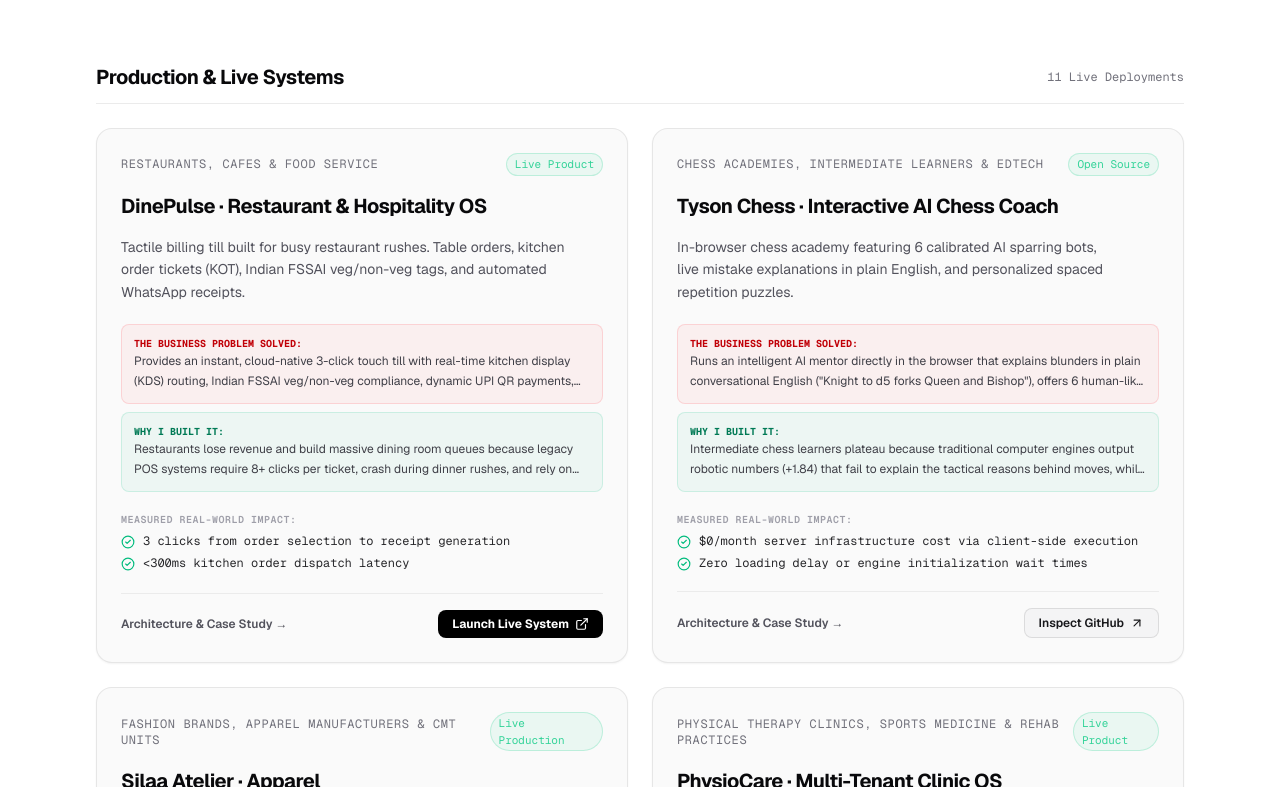
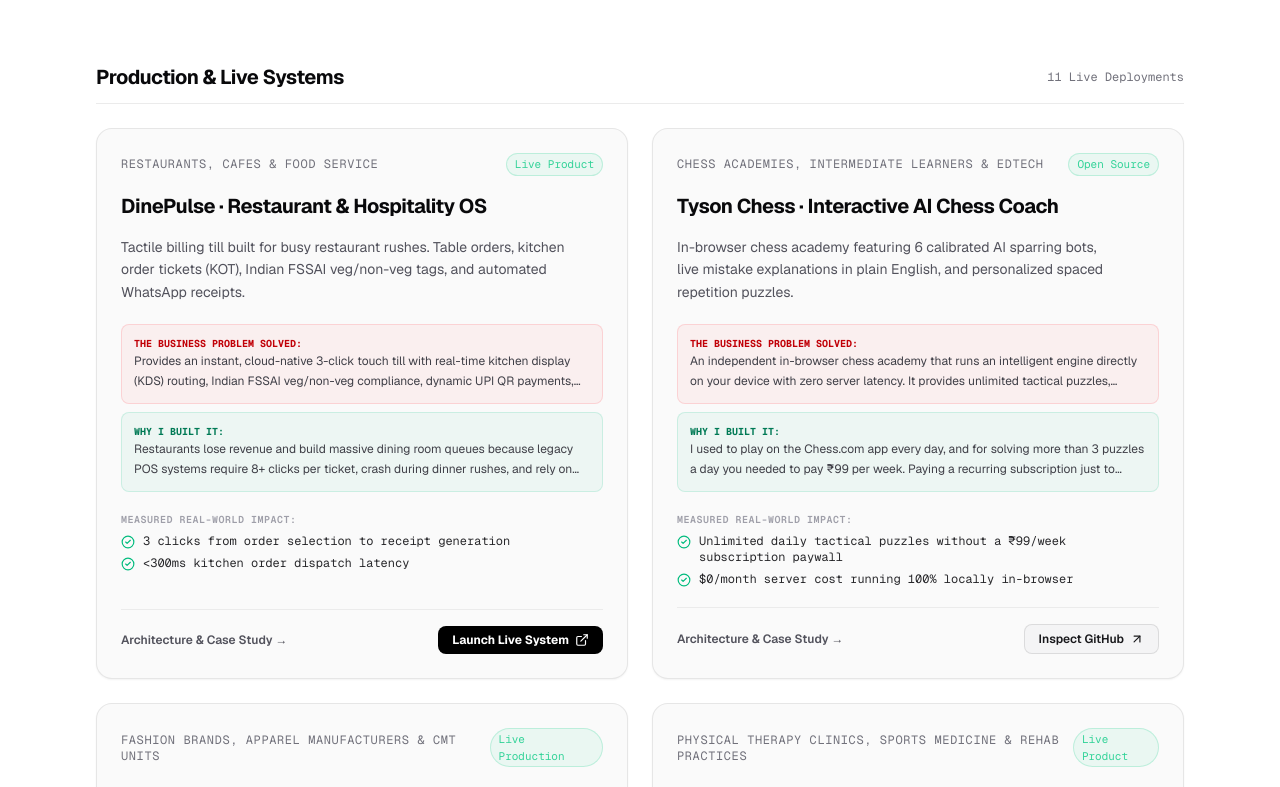
Before and after one commit to manojtyson-37/tysonlabs, a Next.js app: page /products in a window 1280 px wide. Shown: the part 391-1178 px from the top of the page. Built offline with nearby package versions, Linux system fonts and the light colour scheme.

Commit message:
feat: authentic founder story for Tyson Chess (Chess.com paywall catalyst)

```diff
--- a/src/components/HeroOperationalPreview.tsx
+++ b/src/components/HeroOperationalPreview.tsx
@@ -276,7 +276,7 @@
               type="button"
               onClick={() => {
                 setChessMovePlayed(true);
-                triggerFeedback('Knight moved to d5! Coach analyzed 1.8M positions in 40 milliseconds right in your browser.');
+                triggerFeedback('Knight moved to d5! AI coach spotted the fork instantly. Free unlimited puzzles with zero weekly subscription paywalls!');
               }}
               className="btn-tactile w-full px-4 py-2.5 rounded-lg bg-black text-white dark:bg-white dark:text-black font-bold text-xs flex items-center justify-center gap-2 active:scale-[0.98]"
             >
--- a/src/components/ProjectsSneakPeekShowcase.tsx
+++ b/src/components/ProjectsSneakPeekShowcase.tsx
@@ -105,12 +105,12 @@
       projectName: 'Tyson Chess · Interactive AI Chess Coach',
       projectSlug: 'tysonchess',
       liveUrl: 'https://tysonchess-two.vercel.app',
-      theProblem: 'Amateur chess players are overwhelmed by confusing computer evaluation scores (+1.84) that fail to explain the human reason behind why a move lost or won.',
-      theSolution: 'An in-browser chess academy that speaks plain conversational English: "Moving your Knight to d5 forks the Queen and Bishop", with 6 calibrated AI sparring bots and automatic mistake puzzle drills.',
+      theProblem: 'Chess.com locks daily practice behind an aggressive paywall: solving more than 3 puzzles a day requires paying ₹99 per week (₹5,000+ per year), while game reviews spit out cryptic numeric evaluations (+1.84).',
+      theSolution: 'I thought: why pay ₹99/week just to practice tactics? Why not build it myself? Tyson Chess runs 100% free in the browser with unlimited puzzles, 6 sparring bots, and a coach that explains moves in plain English ("Knight to d5 forks Queen and Bishop").',
       businessImpact: [
-        { label: 'Learning Curve', value: 'Plain English Advice' },
-        { label: 'Server Cost', value: '$0/mo In-Browser AI' },
-        { label: 'Latency', value: 'Zero Loading Screens' },
+        { label: 'Puzzle Paywall', value: '100% Free & Unlimited' },
+        { label: 'Weekly Savings', value: 'Saves ₹99 / Week' },
+        { label: 'Tactical Coach', value: 'Plain English Advice' },
       ],
     },
   ];
--- a/src/data/projects.ts
+++ b/src/data/projects.ts
@@ -196,9 +196,9 @@
       'Automated spaced repetition engine converting personal blunders into training drills'
     ],
     caseStudy: {
-      overview: 'Most chess apps either offer simple raw engine evaluations (+1.4) that confuse amateur players, or lock instructional coaching behind expensive monthly subscriptions. Tyson Chess provides deep, humanized coaching running purely on client hardware.',
-      problem: 'Intermediate chess learners plateau because engine scores don’t explain the strategic intuition or immediate hazards of a blunder. Furthermore, players forget their recurring tactical blind spots without systematic review.',
-      targetAudience: 'Club players, aspiring tournament competitors, and adult improvers seeking targeted blunder-reduction drills.',
+      overview: 'I used to play on the Chess.com app every day, but for solving more than 3 puzzles a day or getting basic move reviews you had to pay ₹99 per week (₹5,000+ per year). Paying a recurring weekly subscription just to practice chess tactics felt ridiculous. I thought: why not build it myself? Tyson Chess was engineered to provide unlimited tactical puzzles, plain-English blunder coaching, and human-style sparring bots with zero paywalls.',
+      problem: 'Commercial chess apps lock daily tactical training behind aggressive paywalls (₹99/week) while spitting out raw, robotic engine evaluations (+1.84) that fail to explain why a move actually lost or won.',
+      targetAudience: 'Club players, adult improvers, and intermediate learners seeking unlimited puzzle practice and intuitive blunder coaching without paying weekly subscriptions.',
       solution: 'A zero-backend web platform running intelligent chess AI in dedicated web workers. It features a blunder safety net that halts catastrophic moves during casual play and prompts tactical reflection.',
       myRole: 'Creator & Engine Engineer — Compiled and tuned the WebAssembly engine integration, built the custom bot heuristic softmax weighting, and created the spaced repetition blunder scheduler.',
       architecture: {
@@ -227,12 +227,12 @@
     },
     businessUseCase: {
       targetIndustry: 'Chess Academies, Intermediate Learners & EdTech',
-      whyBuilt: 'Intermediate chess learners plateau because traditional computer engines output robotic numbers (+1.84) that fail to explain the tactical reasons behind moves, while commercial platforms lock interactive coaching behind expensive monthly paywalls.',
-      problemSolved: 'Runs an intelligent AI mentor directly in the browser that explains blunders in plain conversational English ("Knight to d5 forks Queen and Bishop"), offers 6 human-like sparring bots, and mines mistakes into spaced repetition drills.',
+      whyBuilt: 'I used to play on the Chess.com app every day, and for solving more than 3 puzzles a day you needed to pay ₹99 per week. Paying a recurring subscription just to practice chess tactics felt absurd. So I thought: why not build it myself?',
+      problemSolved: 'An independent in-browser chess academy that runs an intelligent engine directly on your device with zero server latency. It provides unlimited tactical puzzles, replaces confusing computer numbers with plain-English coaching ("Knight to d5 forks Queen and Bishop"), and offers 6 calibrated human-style sparring bots — 100% free forever.',
       businessImpact: [
-        '$0/month server infrastructure cost via client-side execution',
-        'Zero loading delay or engine initialization wait times',
-        'Plain-English tactical explanations replacing raw numeric evaluations'
+        'Unlimited daily tactical puzzles without a ₹99/week subscription paywall',
+        '$0/month server cost running 100% locally in-browser',
+        'Plain-English tactical coaching replacing cryptic numeric evaluations'
       ]
     },
     relatedSlugs: ['dinepulse', 'agents-and-skills'],
```
Also changed, not shown: src/app/use-cases/page.tsx (line endings or trailing spaces).
